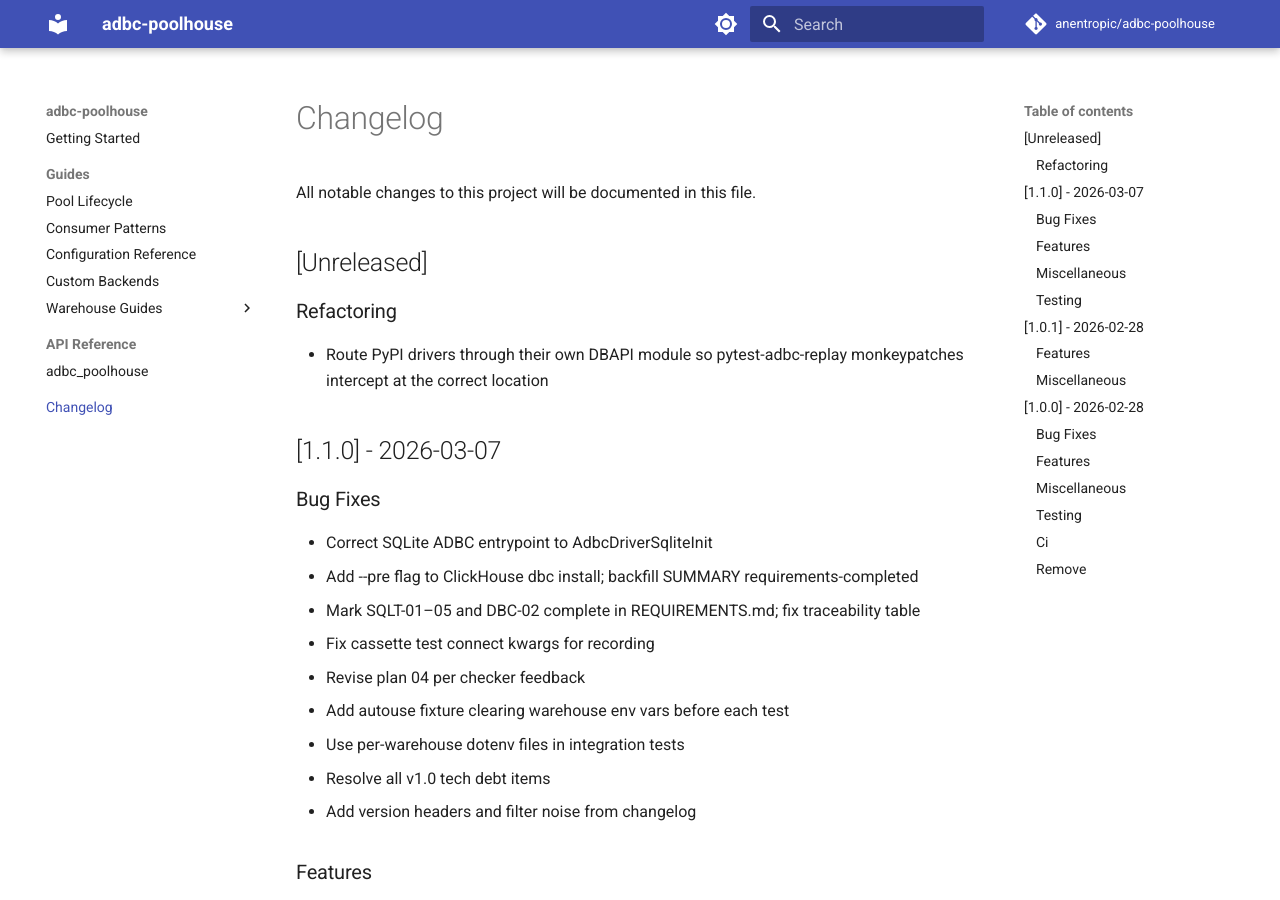
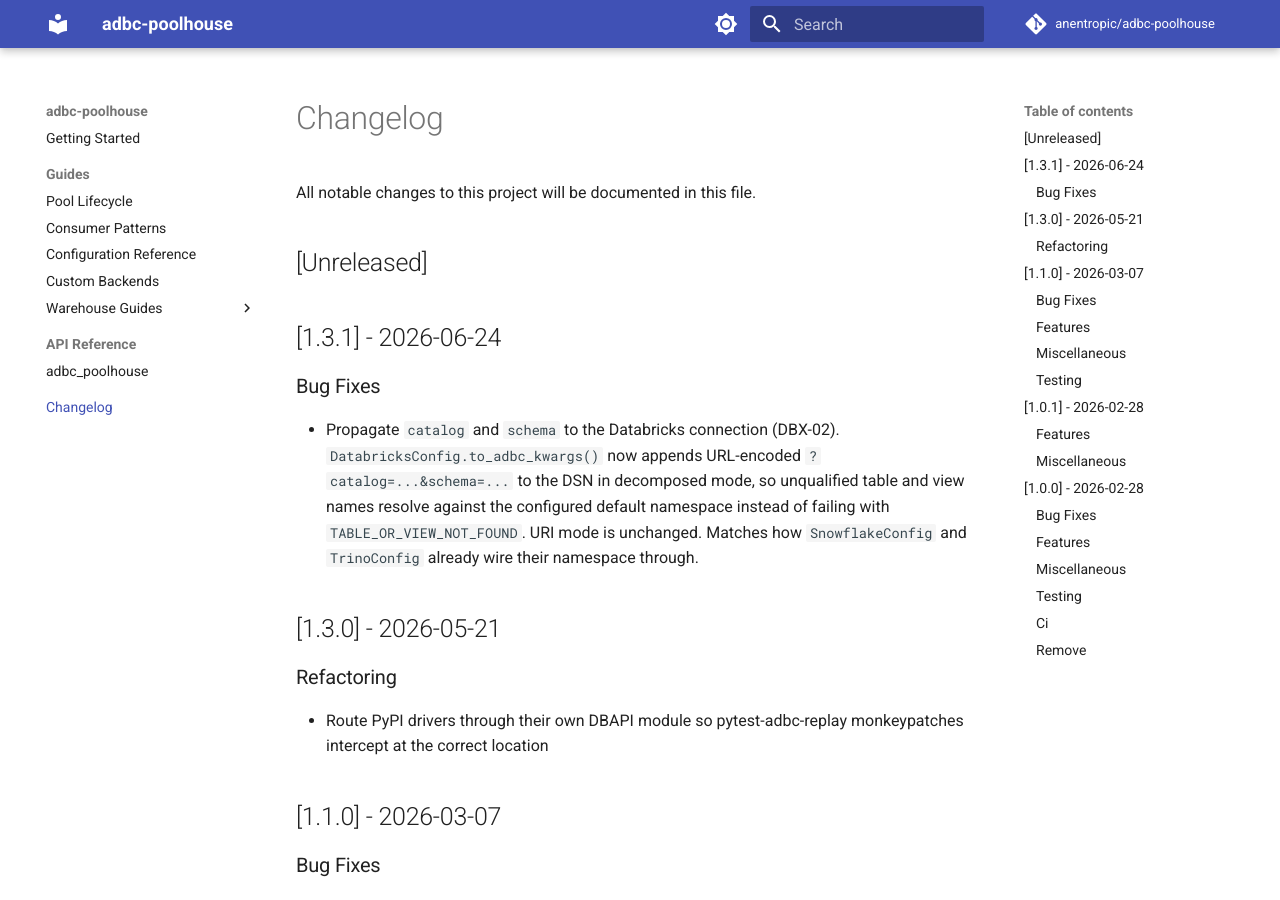
Before and after one commit to anentropic/adbc-poolhouse, an MkDocs documentation site: the page built from docs/src/changelog.md, in a window 1280 px wide and 900 px high. Built offline with MkDocs 1.6.1 and Material for MkDocs 9.7.7, drawn with Linux system fonts in a browser that asks for light colours; comment, search, counter and statistics services are not loaded.

Commit message:
chore(release): bump version to 1.3.1 and update changelog
Databricks catalog/schema propagation fix (DBX-02). Also files the
previously-orphaned DBAPI-routing changelog entry under its shipped
1.3.0 release.

Co-Authored-By: Claude Opus 4.8 (1M context) <noreply@anthropic.com>

```diff
--- a/docs/src/changelog.md
+++ b/docs/src/changelog.md
@@ -3,6 +3,14 @@
 All notable changes to this project will be documented in this file.
 
 ## [Unreleased]
+
+## [1.3.1] - 2026-06-24
+
+### Bug Fixes
+
+- Propagate `catalog` and `schema` to the Databricks connection (DBX-02). `DatabricksConfig.to_adbc_kwargs()` now appends URL-encoded `?catalog=...&schema=...` to the DSN in decomposed mode, so unqualified table and view names resolve against the configured default namespace instead of failing with `TABLE_OR_VIEW_NOT_FOUND`. URI mode is unchanged. Matches how `SnowflakeConfig` and `TrinoConfig` already wire their namespace through.
+
+## [1.3.0] - 2026-05-21
 
 ### Refactoring
 
--- a/pyproject.toml
+++ b/pyproject.toml
@@ -1,6 +1,6 @@
 [project]
 name = "adbc-poolhouse"
-version = "1.3.0"
+version = "1.3.1"
 description = "Connection pooling for ADBC drivers from typed warehouse configs"
 readme = "README.md"
 authors = [
```
Also changed, not shown: 1 other file.
